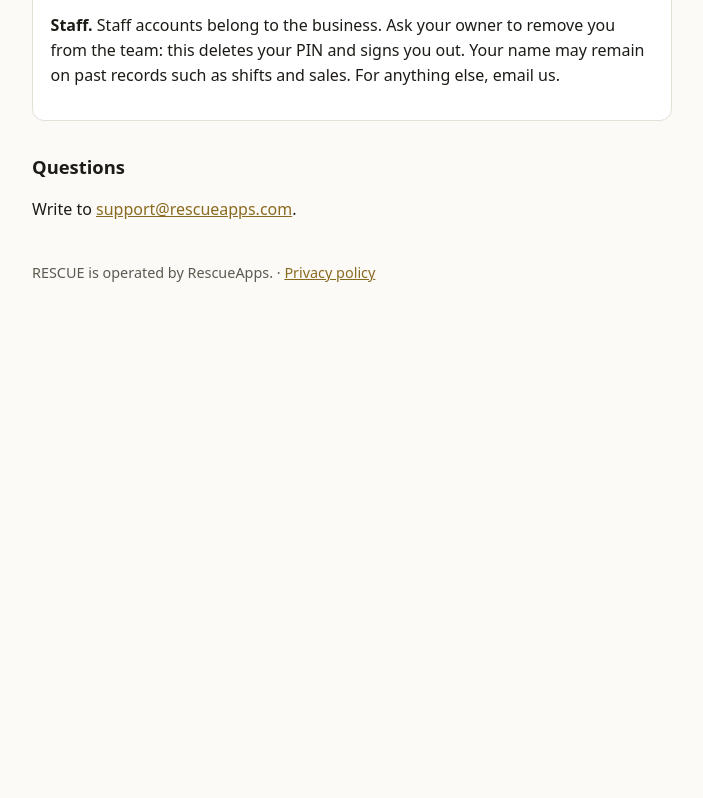
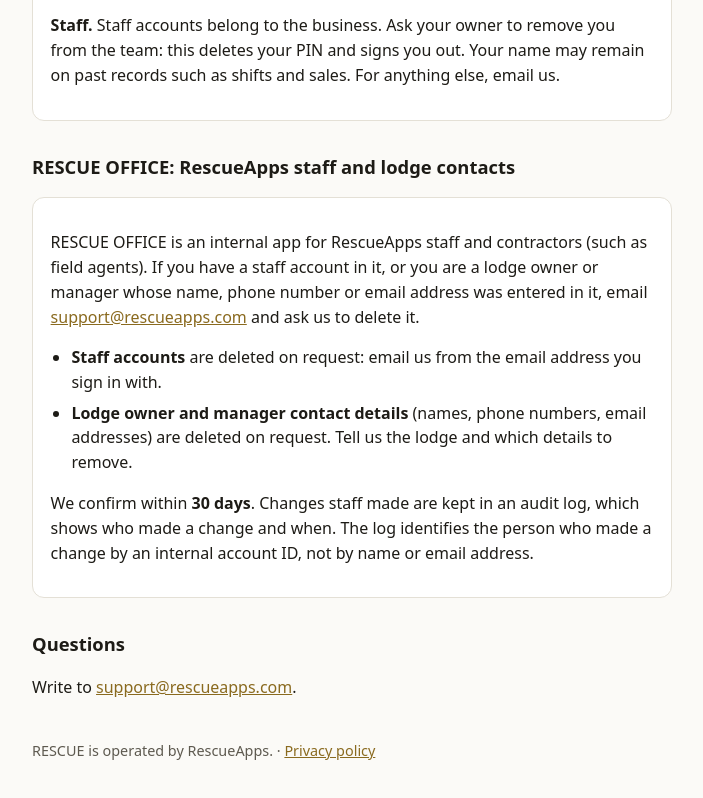
Before and after one commit to blessingsmaere2026/rescue_website, a plain HTML site: page delete-account.html in a window 1280 px wide. Shown: the part 1847-2645 px from the top of the page, without its empty margins (288-991 px from the left). Before the commit the page ends 2195 px from the top, so only its background shows below. Drawn offline with Linux system fonts and the light colour scheme.

Commit message:
Privacy: define staff (staff and contractors), RESCUE OFFICE deletion section, add missing opening main tag
Co-Authored-By: Claude Sonnet 5.5 <noreply@anthropic.com>

```diff
--- a/delete-account.html
+++ b/delete-account.html
@@ -70,6 +70,16 @@
     <p><strong>Staff.</strong> Staff accounts belong to the business. Ask your owner to remove you from the team: this deletes your PIN and signs you out. Your name may remain on past records such as shifts and sales. For anything else, email us.</p>
   </div>
 
+  <h2 id="office">RESCUE OFFICE: RescueApps staff and lodge contacts</h2>
+  <div class="card">
+    <p>RESCUE OFFICE is an internal app for RescueApps staff and contractors (such as field agents). If you have a staff account in it, or you are a lodge owner or manager whose name, phone number or email address was entered in it, email <a href="mailto:support@rescueapps.com?subject=Delete%20my%20RESCUE%20OFFICE%20data">support@rescueapps.com</a> and ask us to delete it.</p>
+    <ul>
+      <li><strong>Staff accounts</strong> are deleted on request: email us from the email address you sign in with.</li>
+      <li><strong>Lodge owner and manager contact details</strong> (names, phone numbers, email addresses) are deleted on request. Tell us the lodge and which details to remove.</li>
+    </ul>
+    <p>We confirm within <strong>30 days</strong>. Changes staff made are kept in an audit log, which shows who made a change and when. The log identifies the person who made a change by an internal account ID, not by name or email address.</p>
+  </div>
+
   <h2>Questions</h2>
   <p>Write to <a href="mailto:support@rescueapps.com">support@rescueapps.com</a>.</p>
 
```
Also changed, not shown: privacy-policy.html (+4 -3 lines).
